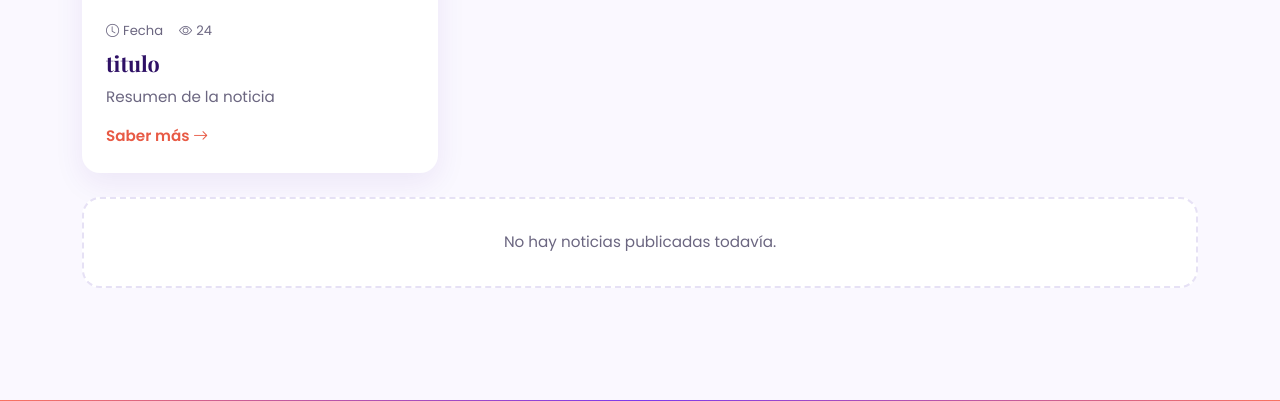
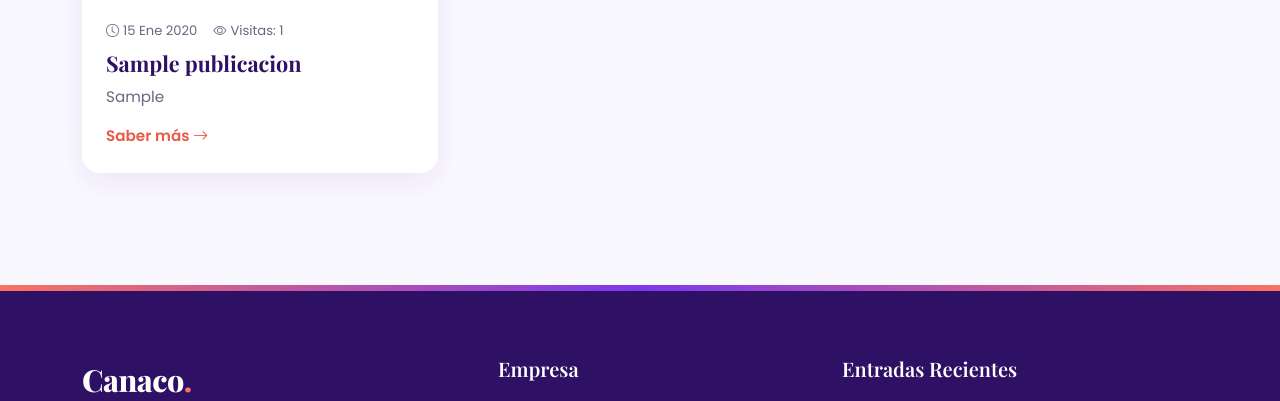
Before and after one commit to ESTRELLA-98/canaco-aguirre, a Django app: page / in a window 1280 px wide. Shown: the part 982-1383 px from the top of the page. Run offline with Django 4.2, Linux system fonts and the light colour scheme; tables that the repository leaves empty hold one stand-in row (values such as "Sample post").

Commit message:
Inicio y categorías dinámicos, flujo de comentarios aprobados

```diff
--- a/home/templates/home/index.html
+++ b/home/templates/home/index.html
@@ -3,23 +3,34 @@
 {% block title %}Inicio{% endblock %}
 {% block content %}
 
+{% if slider %}
 <section class="home-carousel-section">
     <div class="container">
         <div id="homeCarousel" class="carousel slide home-carousel" data-bs-ride="carousel">
             <div class="carousel-indicators">
-                <button type="button" data-bs-target="#homeCarousel" data-bs-slide-to="0" class="active" aria-current="true" aria-label="Noticia 1"></button>
+                {% for noticia in slider %}
+                <button type="button" data-bs-target="#homeCarousel" data-bs-slide-to="{{ forloop.counter0 }}" class="{% if forloop.first %}active{% endif %}" aria-current="{% if forloop.first %}true{% endif %}" aria-label="Noticia {{ forloop.counter }}"></button>
+                {% endfor %}
             </div>
             <div class="carousel-inner">
-                <div class="carousel-item active" data-bs-interval="4500">
-                    <a href="{% url 'home:noticia' %}" class="home-carousel-link">
-                        <img src="{% static 'images/hero_1.jpg' %}" class="d-block w-100 home-carousel-image" alt="titulo">
+                {% for noticia in slider %}
+                <div class="carousel-item {% if forloop.first %}active{% endif %}" data-bs-interval="4500">
+                    <a href="{% url 'home:noticia_detalle' noticia.id %}" class="home-carousel-link">
+                        {% if noticia.imagen_portada %}
+                        <img src="{{ noticia.imagen_portada.display_url }}" class="d-block w-100 home-carousel-image" alt="{{ noticia.titulo }}">
+                        {% else %}
+                        <img src="{% static 'images/hero_1.jpg' %}" class="d-block w-100 home-carousel-image" alt="{{ noticia.titulo }}">
+                        {% endif %}
                         <div class="home-carousel-caption">
-                            <span class="chip">Fecha de la noticia</span>
-                            <h2>Titulo de la noticia</h2>
-                            <p>Resumen de la noticia</p>
+                            <span class="chip">{{ noticia.createdat|date:"d M Y" }}</span>
+                            <h2>{{ noticia.titulo }}</h2>
+                            {% if noticia.resumen %}
+                            <p>{{ noticia.resumen|truncatewords:20 }}</p>
+                            {% endif %}
                         </div>
                     </a>
                 </div>
+                {% endfor %}
             </div>
             <button class="carousel-control-prev" type="button" data-bs-target="#homeCarousel" data-bs-slide="prev">
                 <span class="carousel-control-prev-icon" aria-hidden="true"></span>
@@ -32,6 +43,7 @@
         </div>
     </div>
 </section>
+{% endif %}
 
 <section class="section recent-news-section">
     <div class="container">
@@ -40,31 +52,37 @@
                 <span class="eyebrow">Lo último</span>
                 <h2 class="posts-entry-title">Noticias recientes</h2>
             </div>
-            <a href="#" class="read-more">Ver todas <i class="bi bi-arrow-right"></i></a>
+            <a href="{% url 'home:categoria' %}" class="read-more">Ver todas <i class="bi bi-arrow-right"></i></a>
         </div>
 
         <div class="row g-4">
+            {% for noticia in publicaciones %}
             <div class="col-md-6 col-lg-4">
                 <article class="post-entry-alt">
-                    <a href="{% url 'home:noticia' %}" class="img-link">
-                        {% comment %} <img src="" alt="titulo" class="publication-card-image"> {% endcomment %}
-                        <img src="{% static 'images/img_1_horizontal.jpg' %}" alt="titulo" class="publication-card-image">
-                        <span class="card-chip">Sin categoría</span>
+                    <a href="{% url 'home:noticia_detalle' noticia.id %}" class="img-link">
+                        {% if noticia.imagen_portada %}
+                        <img src="{{ noticia.imagen_portada.display_url }}" alt="{{ noticia.titulo }}" class="publication-card-image">
+                        {% else %}
+                        <img src="{% static 'images/img_1_horizontal.jpg' %}" alt="{{ noticia.titulo }}" class="publication-card-image">
+                        {% endif %}
+                        <span class="card-chip">{% if noticia.categoria %}{{ noticia.categoria.nombre }}{% else %}Sin categoría{% endif %}</span>
                     </a>
                     <div class="excerpt">
                         <div class="post-meta">
-                            <span><i class="bi bi-clock me-1"></i>Fecha</span>
-                            <span><i class="bi bi-eye me-1"></i>24</span>
+                            <span><i class="bi bi-clock me-1"></i>{{ noticia.createdat|date:"d M Y" }}</span>
+                            <span><i class="bi bi-eye me-1"></i>Visitas: {{ noticia.visitas }}</span>
                         </div>
-                        <h2><a href="{% url 'home:noticia' %}">titulo</a></h2>
-                        <p>Resumen de la noticia</p>
-                        <a href="{% url 'home:noticia' %}" class="read-more">Saber más <i class="bi bi-arrow-right"></i></a>
+                        <h2><a href="{% url 'home:noticia_detalle' noticia.id %}">{{ noticia.titulo }}</a></h2>
+                        <p>{{ noticia.resumen }}</p>
+                        <a href="{% url 'home:noticia_detalle' noticia.id %}" class="read-more">Saber más <i class="bi bi-arrow-right"></i></a>
                     </div>
                 </article>
             </div>
+            {% empty %}
             <div class="col-12">
                 <p class="empty-state">No hay noticias publicadas todavía.</p>
             </div>
+            {% endfor %}
         </div>
     </div>
 </section>
--- a/home/views.py
+++ b/home/views.py
@@ -31,7 +31,13 @@ def guardar_archivo(upload, user):
 # Create your views here.
 
 def index(request):
-    return render(request, 'home/index.html')
+    publicaciones = Publicacion.objects.filter(
+        estado=Publicacion.ESTADO_PUBLICADO,
+    ).select_related('categoria', 'autor', 'imagen_portada').order_by('-createdat')
+    return render(request, 'home/index.html', {
+        'slider': publicaciones[:3],
+        'publicaciones': publicaciones[:3],
+    })
 
 
 def base(request):
@@ -43,7 +49,18 @@ def contactanos(request):
 
 
 def categoria(request, pk=None):
-    return render(request, 'home/categoria.html')
+    categorias = Categoria.objects.all().order_by('nombre')
+    categoria_actual = get_object_or_404(Categoria, pk=pk) if pk else None
+    publicaciones = Publicacion.objects.filter(estado=Publicacion.ESTADO_PUBLICADO).select_related(
+        'categoria', 'autor', 'imagen_portada',
+    )
+    if categoria_actual:
+        publicaciones = publicaciones.filter(categoria=categoria_actual)
+    return render(request, 'home/categoria.html', {
+        'categorias': categorias,
+        'categoria_actual': categoria_actual,
+        'publicaciones': publicaciones.order_by('-createdat'),
+    })
 
 
 def noticia(request, pk=None):
```
Also changed, not shown: home/templates/home/categoria.html (+19 -11 lines).
